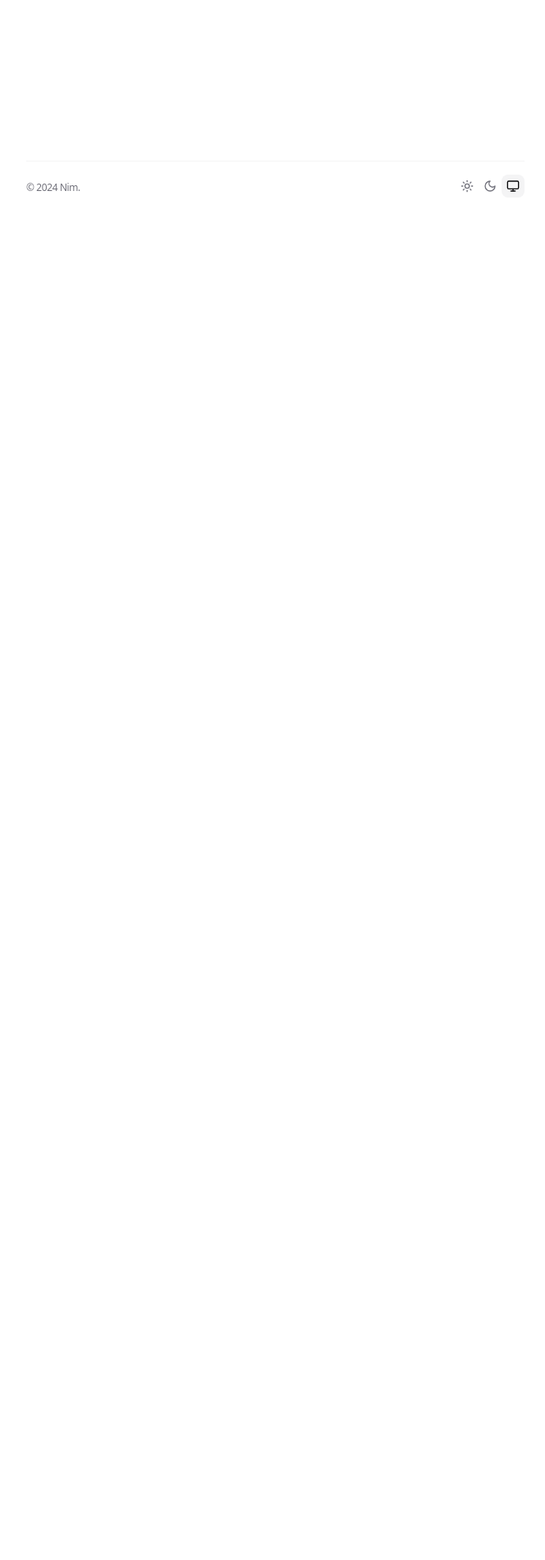
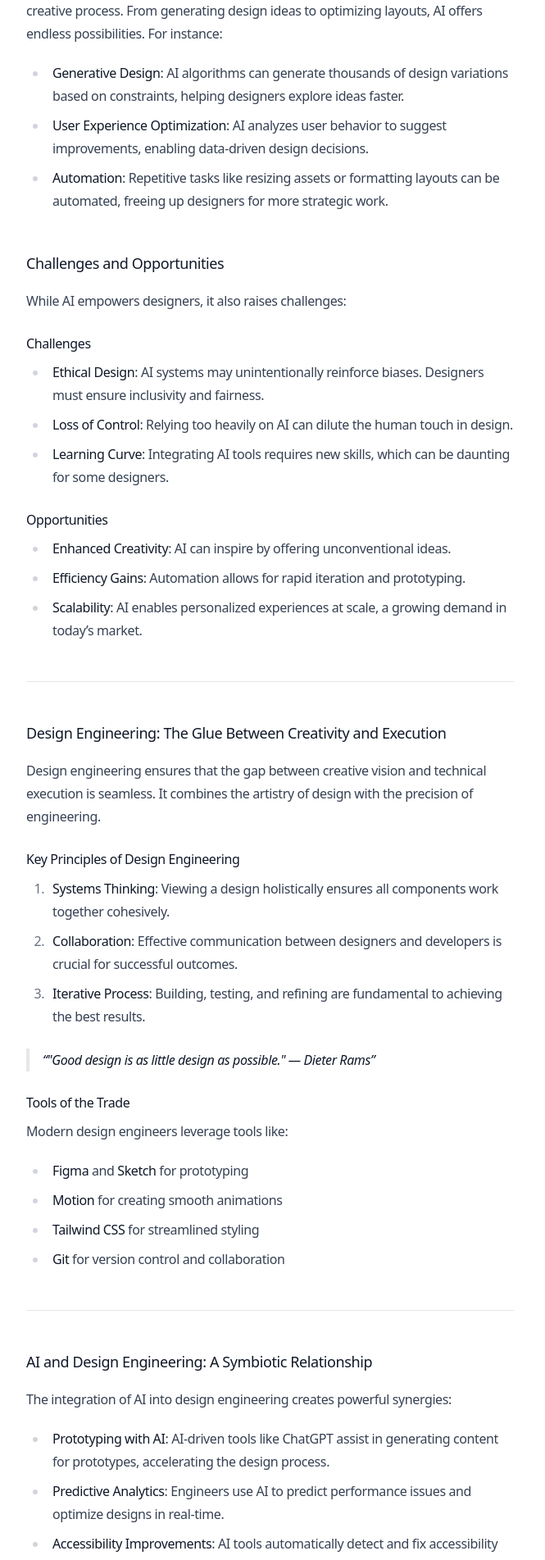
Before and after one commit to caseyanderson/caseyanderson.work, a Next.js app: page /blog/RADIOS in a window 1280 px wide. Before the commit this address had no page. Shown: the part 860-2763 px from the top of the page at 82% size, without its empty margins (304-969 px from the left). Before the commit the page ends 1117 px from the top, so only its background shows below. Built offline with nearby package versions, Linux system fonts and the light colour scheme.

Commit message:
tests replace of cover

```diff
--- /dev/null
+++ b/app/blog/RADIOS/page.mdx
@@ -0,0 +1,99 @@
+<Cover
+  src="https://caseyanderson.com//assets/radios_cover_v2.jpg"
+/>
+
+# Exploring the Intersection of Design, AI, and Design Engineering
+
+Design and artificial intelligence (AI) are increasingly intertwined, driving innovation across industries. As technology evolves, the role of design engineering is more critical than ever, bridging creativity and functionality.
+
+---
+
+## The Evolving Role of AI in Design
+
+AI is no longer just a backend tool—it’s becoming an active collaborator in the creative process. From generating design ideas to optimizing layouts, AI offers endless possibilities. For instance:
+
+- **Generative Design**: AI algorithms can generate thousands of design variations based on constraints, helping designers explore ideas faster.
+- **User Experience Optimization**: AI analyzes user behavior to suggest improvements, enabling data-driven design decisions.
+- **Automation**: Repetitive tasks like resizing assets or formatting layouts can be automated, freeing up designers for more strategic work.
+
+## Challenges and Opportunities
+
+While AI empowers designers, it also raises challenges:
+
+### Challenges
+
+- **Ethical Design**: AI systems may unintentionally reinforce biases. Designers must ensure inclusivity and fairness.
+- **Loss of Control**: Relying too heavily on AI can dilute the human touch in design.
+- **Learning Curve**: Integrating AI tools requires new skills, which can be daunting for some designers.
+
+### Opportunities
+
+- **Enhanced Creativity**: AI can inspire by offering unconventional ideas.
+- **Efficiency Gains**: Automation allows for rapid iteration and prototyping.
+- **Scalability**: AI enables personalized experiences at scale, a growing demand in today’s market.
+
+---
+
+## Design Engineering: The Glue Between Creativity and Execution
+
+Design engineering ensures that the gap between creative vision and technical execution is seamless. It combines the artistry of design with the precision of engineering.
+
+### Key Principles of Design Engineering
+
+1. **Systems Thinking**: Viewing a design holistically ensures all components work together cohesively.
+2. **Collaboration**: Effective communication between designers and developers is crucial for successful outcomes.
+3. **Iterative Process**: Building, testing, and refining are fundamental to achieving the best results.
+
+> "Good design is as little design as possible." — Dieter Rams
+
+### Tools of the Trade
+
+Modern design engineers leverage tools like:
+
+- **Figma** and **Sketch** for prototyping
+- **Motion** for creating smooth animations
+- **Tailwind CSS** for streamlined styling
+- **Git** for version control and collaboration
+
+---
+
+## AI and Design Engineering: A Symbiotic Relationship
+
+The integration of AI into design engineering creates powerful synergies:
+
+- **Prototyping with AI**: AI-driven tools like ChatGPT assist in generating content for prototypes, accelerating the design process.
+- **Predictive Analytics**: Engineers use AI to predict performance issues and optimize designs in real-time.
+- **Accessibility Improvements**: AI tools automatically detect and fix accessibility concerns, ensuring compliance.
+
+### Case Study: Motion-Primitives
+
+Motion-Primitives demonstrates how AI and design engineering come together. By leveraging Framer Motion and Tailwind CSS, it simplifies the creation of dynamic, responsive interfaces. AI can enhance this by:
+
+- Generating motion patterns based on user preferences.
+- Optimizing performance for different devices.
+- Automating testing for cross-browser compatibility.
+
+---
+
+## Conclusion
+
+The intersection of AI, design, and design engineering is reshaping the industry. By embracing AI while staying grounded in design principles, professionals can push boundaries and create experiences that are both innovative and human-centered. The future lies in collaboration—not only between humans and machines but also among designers, engineers, and AI.
+
+---
+
+### Questions for Reflection
+
+- How can we ensure AI remains a tool for empowerment rather than replacement?
+- What steps can design engineers take to integrate AI responsibly into their workflows?
+
+### Further Reading
+
+- [Designing for AI](https://example.com/designing-for-ai)
+- [The Future of Design Systems](https://example.com/future-design-systems)
+- [Ethical AI Guidelines](https://example.com/ethical-ai)
+
+---
+
+### Music for Inspiration
+
+Listening to music while working? Check out _"Motion"_ by Tycho—a perfect blend of creativity and rhythm.
```
